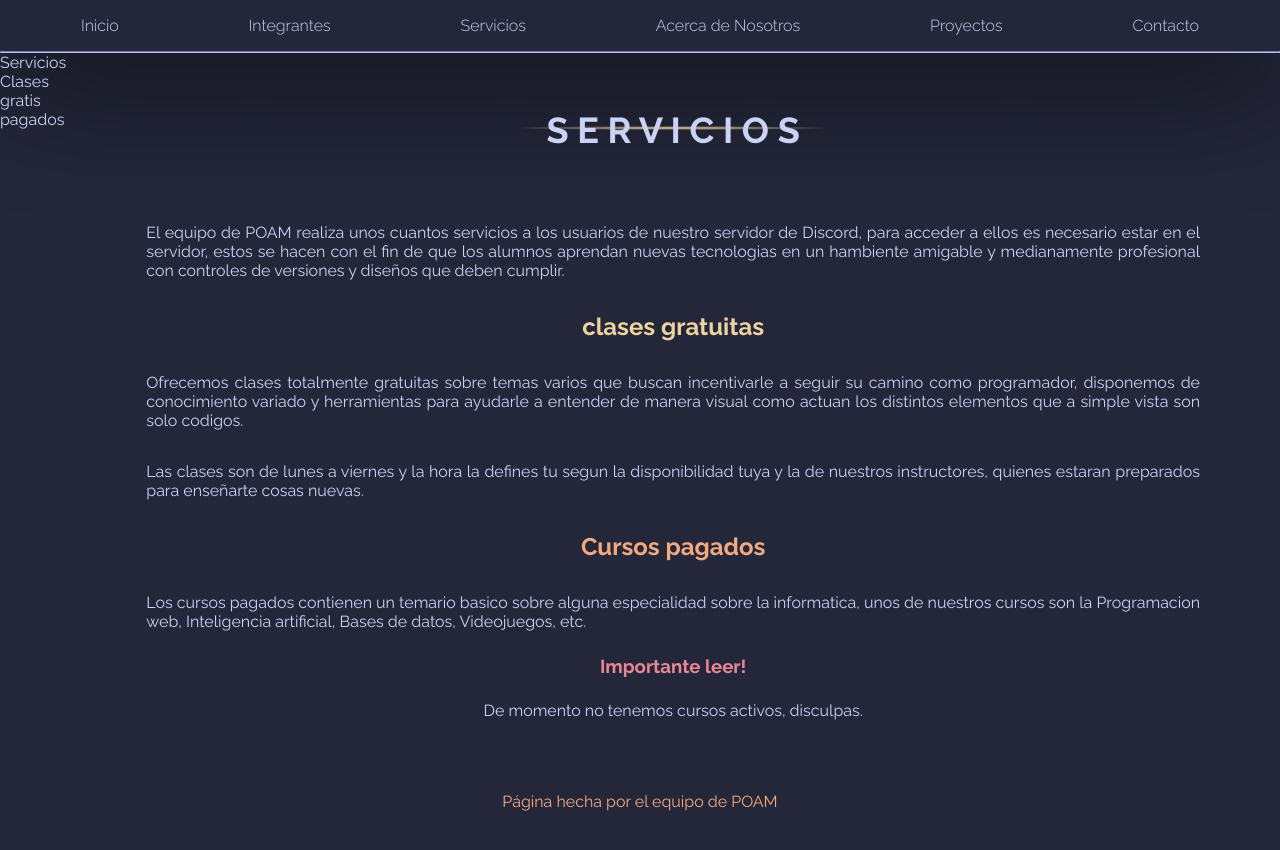
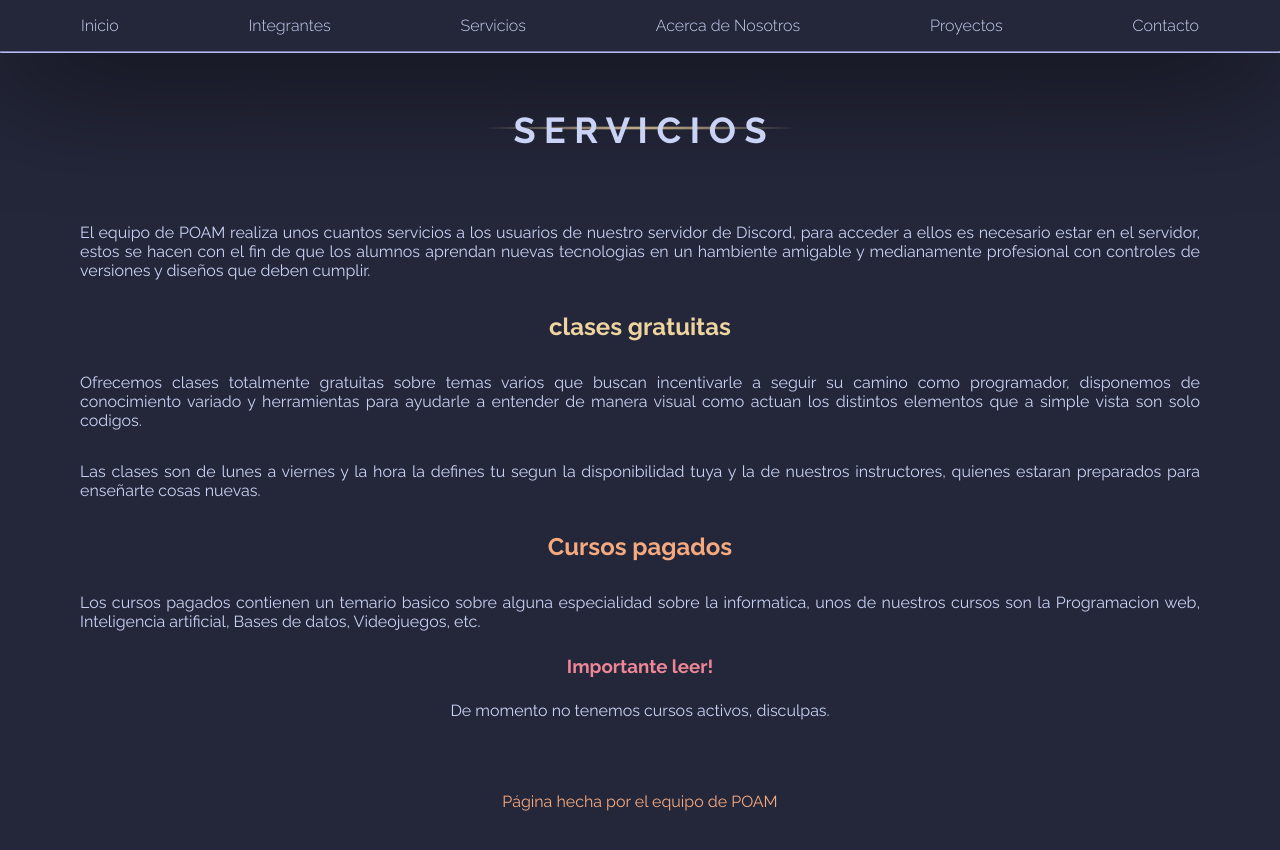
Before and after one commit to ImZeusNC/paginaDiscord, a plain HTML site: page servicios.html in a window 1280 px wide. Drawn offline with Linux system fonts and the light colour scheme.

Commit message:
Fix borre side-bar bug

```diff
--- a/servicios.html
+++ b/servicios.html
@@ -25,13 +25,6 @@
         </header>
     </div>
     <main>
-      <section class="side-bar">
-        <ul>
-          <li><a>Servicios</a></li>
-          <li><a>Clases gratis</a></li>
-          <li><a>pagados</a></li>
-        </ul>
-      </section>
       <section class="articles">
         <article class="servicios-titulo">
             <h2>S E R V I C I O S</h2>
```
